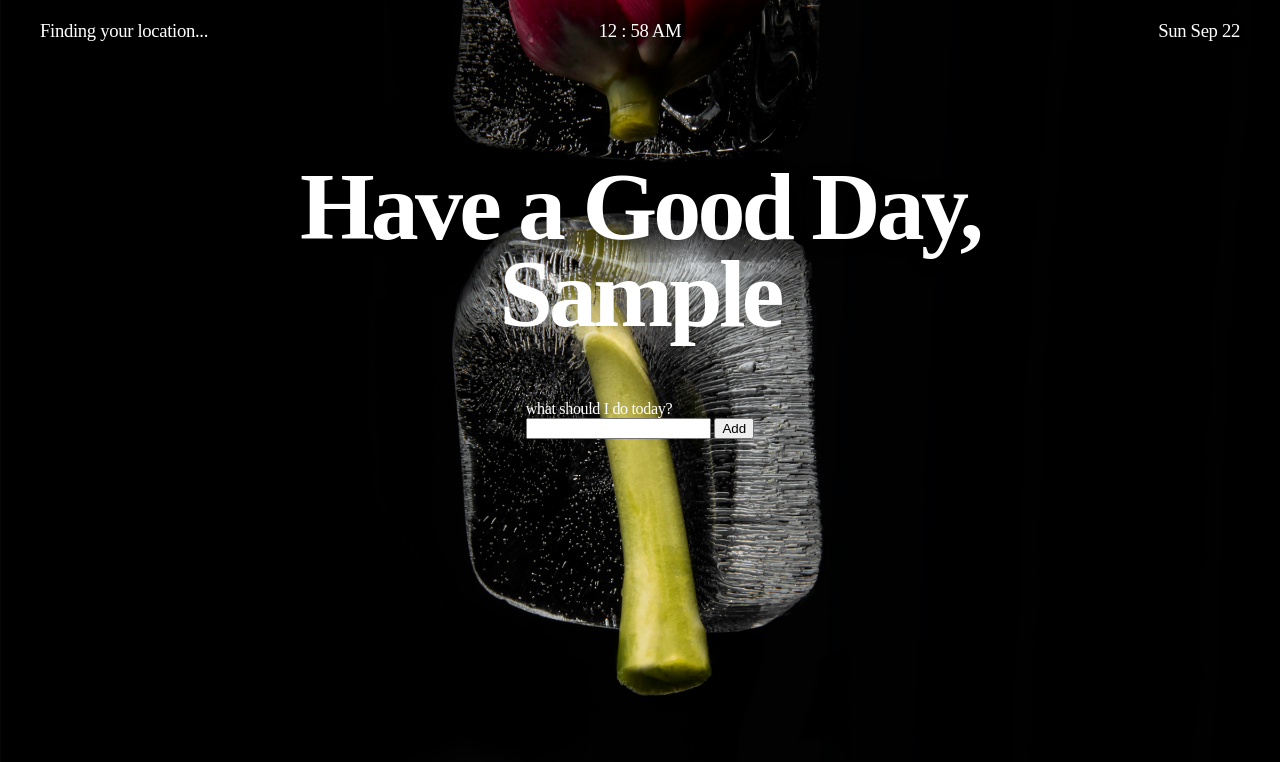
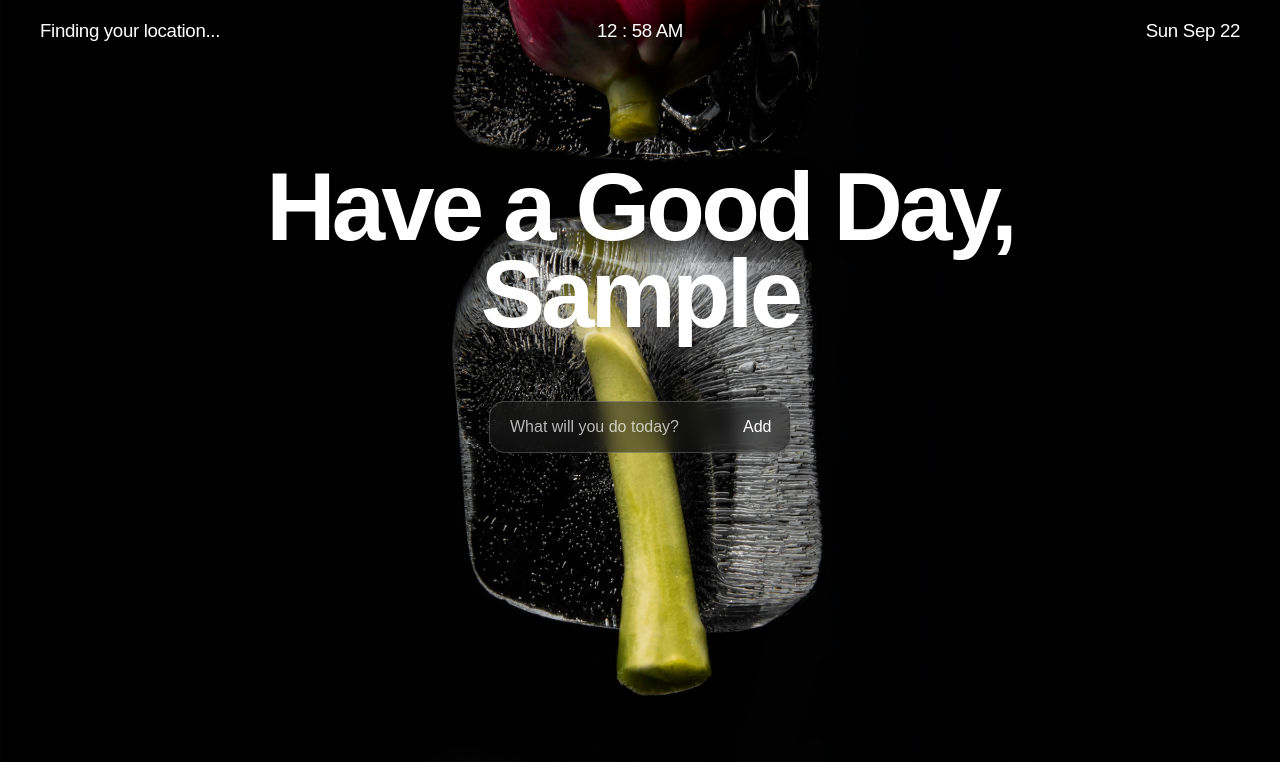
Before and after one commit to SeoyeongHwang/nomadcoders-vanillaJS-challenge-final, a website built with Parcel: page index.html in a window 1280 px wide. Both pictures are taken after typing "Sample" into the empty fields and a click on the button "Log In". Shown: the top 762 px of the page. Built offline with nearby package versions, Linux system fonts and the light colour scheme; no server answers; a web font is replaced by a local one.

Commit message:
apply css styling

```diff
--- a/index.html
+++ b/index.html
@@ -28,9 +28,8 @@
       </form>
     </div>
     <div id="todo-area" class="hidden">
-      <span>what should I do today?</span>
       <form id="todo-form">
-        <input type="text">
+        <input type="text" placeholder="What will you do today?">
         <button>Add</button>
       </form>
       <ul id="todo-list">
--- a/src/style.css
+++ b/src/style.css
@@ -1,28 +1,24 @@
 @font-face {
-  font-family: "Pretendard-Light";
-  src: url("https://fastly.jsdelivr.net/gh/Project-Noonnu/noonfonts_2107@1.1/Pretendard-Light.woff")
-    format("woff");
+  font-family: "Pretendard";
+  src: url("https://fastly.jsdelivr.net/gh/Project-Noonnu/noonfonts_2107@1.1/Pretendard-Light.woff") format("woff");
   font-weight: 300;
   font-style: normal;
 }
 @font-face {
-  font-family: "Pretendard-Regular";
-  src: url("https://fastly.jsdelivr.net/gh/Project-Noonnu/noonfonts_2107@1.1/Pretendard-Regular.woff")
-    format("woff");
+  font-family: "Pretendard";
+  src: url("https://fastly.jsdelivr.net/gh/Project-Noonnu/noonfonts_2107@1.1/Pretendard-Regular.woff") format("woff");
   font-weight: 400;
   font-style: normal;
 }
 @font-face {
-  font-family: "Pretendard-SemiBold";
-  src: url("https://fastly.jsdelivr.net/gh/Project-Noonnu/noonfonts_2107@1.1/Pretendard-SemiBold.woff")
-    format("woff");
+  font-family: "Pretendard";
+  src: url("https://fastly.jsdelivr.net/gh/Project-Noonnu/noonfonts_2107@1.1/Pretendard-SemiBold.woff") format("woff");
   font-weight: 600;
   font-style: normal;
 }
 @font-face {
-  font-family: "Pretendard-Bold";
-  src: url("https://fastly.jsdelivr.net/gh/Project-Noonnu/noonfonts_2107@1.1/Pretendard-Bold.woff")
-    format("woff");
+  font-family: "Pretendard";
+  src: url("https://fastly.jsdelivr.net/gh/Project-Noonnu/noonfonts_2107@1.1/Pretendard-Bold.woff") format("woff");
   font-weight: 700;
   font-style: normal;
 }
@@ -32,16 +28,18 @@ body {
   width: 100%;
   margin: 0;
   display: flex;
-  justify-content: center;
+  flex-direction: column;
+  justify-content: flex-start;
   align-items: center;
   color: white;
-  font-family: "Pretendard-Regular";
-  font-weight: 200;
+  font-family: "Pretendard", sans-serif;
+  font-weight: 400;
   letter-spacing: -0.02em;
+  position: relative;
 }
 
 h1 {
-  font-family: "Pretendard-Bold";
+  font-weight: 700;
   font-size: 96px;
   letter-spacing: -0.04em;
   text-shadow: rgba(0, 0, 0, 0.25) 0px 2px 16px;
@@ -67,11 +65,17 @@ h1 {
   top: 20px;
   font-size: 14pt;
   text-shadow: rgba(0, 0, 0, 0.25) 0px 2px 8px;
+  z-index: 1;
 }
 
 .bgImg {
-  /*background-size: cover;*/
+  position: fixed;
+  top: 0;
+  left: 0;
   width: 100vw;
+  height: 100vh;
+  object-fit: cover;
+  z-index: -1;
 }
 
 #weather-area {
@@ -86,9 +90,16 @@ h1 {
   right: 40px;
 }
 
+#time-area {
+  left: 50%;
+  transform: translateX(-50%);
+}
+
 #greeting-area {
-  position: absolute;
-  top: 100px;
+  margin: 0 auto;
+  margin-top: 100px;
+  text-align: center;
+  z-index: 1;
 }
 
 #weather-icon img {
@@ -96,14 +107,115 @@ h1 {
   height: 200%;
 }
 
-#login-area {
-  z-index: 1000;
-  position: absolute;
-  top: 400px;
+#login-area,
+#todo-area {
+  text-align: center;
+  z-index: 1;
 }
 
-#todo-area {
-  z-index: 1000;
-  position: absolute;
-  top: 400px;
+#login-area {
+  margin-top: 86.4px;
 }
+
+#todo-form, #login-form {
+  margin: 0 auto;
+  margin-bottom: 24px;
+  width: 300px;
+  padding: 4px 0;
+  display: flex;
+  align-items: center;
+  background-color: rgba(25, 25, 25, 0.5);
+  border: 1px solid rgba(255, 255, 255, 0.2);
+  border-radius: 16px;
+  backdrop-filter: blur(8px);
+  -webkit-backdrop-filter: blur(8px);
+  transition: background-color 0.3s ease;
+  transition: border 0.3s ease;
+}
+
+#todo-form:focus-within,
+#login-form:focus-within {
+  background-color: rgba(25, 25, 25, 0.7);
+  border: 1px solid rgba(255, 255, 255, 0.4);
+}
+
+#todo-form input,
+#login-form input {
+  font-size: 12pt;
+  flex-grow: 1;
+  background: none;
+  border: none;
+  color: white;
+  padding: 5px 0;
+  margin-right: 10px;
+  margin-left: 20px;
+  outline: none;
+}
+
+#todo-form input::placeholder,
+#login-form input::placeholder {
+  color: rgba(255, 255, 255, 0.7);
+}
+
+#todo-form button,
+#login-form button {
+  background-color: transparent;
+  margin-right: 4px;
+  border: none;
+  border-radius: 12px;
+  font-size: 12pt;
+  color: white;
+  padding: 12px 16px;
+  cursor: pointer;
+  flex-shrink: 0;
+}
+
+#todo-form button:hover,
+#login-form button:hover {
+  background-color: rgba(255, 255, 255, 0.16);
+}
+
+#todo-list {
+  list-style-type: none;
+  padding: 0;
+  width: 300px;
+  margin: 0 auto;
+}
+
+#todo-list li {
+  height: 44px;
+  line-height: 44px;
+  margin-bottom: 5px;
+  display: flex;
+  justify-content: space-between;
+  align-items: center;
+  background-color: rgba(255, 255, 255, 0.16);
+  border-radius: 16px;
+  backdrop-filter: blur(8px);
+  -webkit-backdrop-filter: blur(8px);
+}
+
+#todo-list span {
+  margin-left: 20px;
+  text-align: left;
+  flex-grow: 1;
+}
+
+#todo-list button {
+  background: none;
+  border: none;
+  color: white;
+  cursor: pointer;
+  width: 36px;
+  height: 36px;
+  margin-right: 4px;
+  padding: 0;
+  display: flex;
+  justify-content: center;
+  align-items: center;
+  border-radius: 12px;
+}
+
+#todo-list button:hover {
+  background-color: rgba(255, 255, 255, 0.2);
+}
--- a/src/todo-list.js
+++ b/src/todo-list.js
@@ -17,20 +17,23 @@ function deleteTodo(event) {
     li.remove();
     todos = todos.filter(todo => todo.id !== parseInt(li.id));
     saveTodos();
+    console.log(li.id);
 }
 
 function showTodo(newTodo) {
     const li = document.createElement("li");
     li.id = newTodo.id;
 
-    const spand = document.createElement("span");
-    spand.innerText = newTodo.text;
+    const span = document.createElement("span");
+    span.innerText = newTodo.text;
 
     const button = document.createElement("button");
-    button.innerText = "x";
+    button.innerText = "X";
+    //svg 아이콘 사용하면 이벤트 버블링 발생... 잠시 보류
+    //button.innerHTML = '<svg xmlns="http://www.w3.org/2000/svg" width="16" height="16" viewBox="0 0 24 24" fill="none" stroke="currentColor" stroke-width="2" stroke-linecap="round" stroke-linejoin="round"><line x1="18" y1="6" x2="6" y2="18"></line><line x1="6" y1="6" x2="18" y2="18"></line></svg>';
     button.addEventListener("click", deleteTodo);
 
-    li.appendChild(spand);
+    li.appendChild(span);
     li.appendChild(button);
     todoList.appendChild(li);
 }
```
